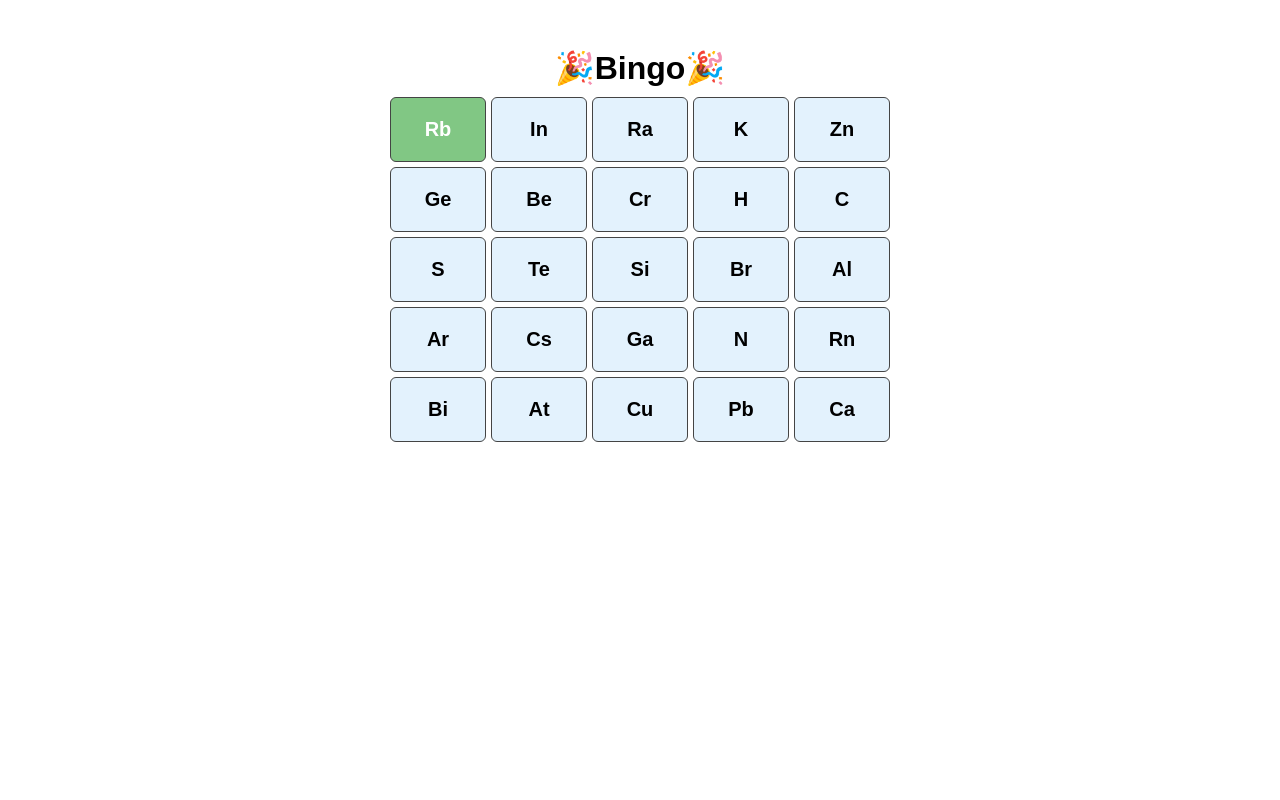
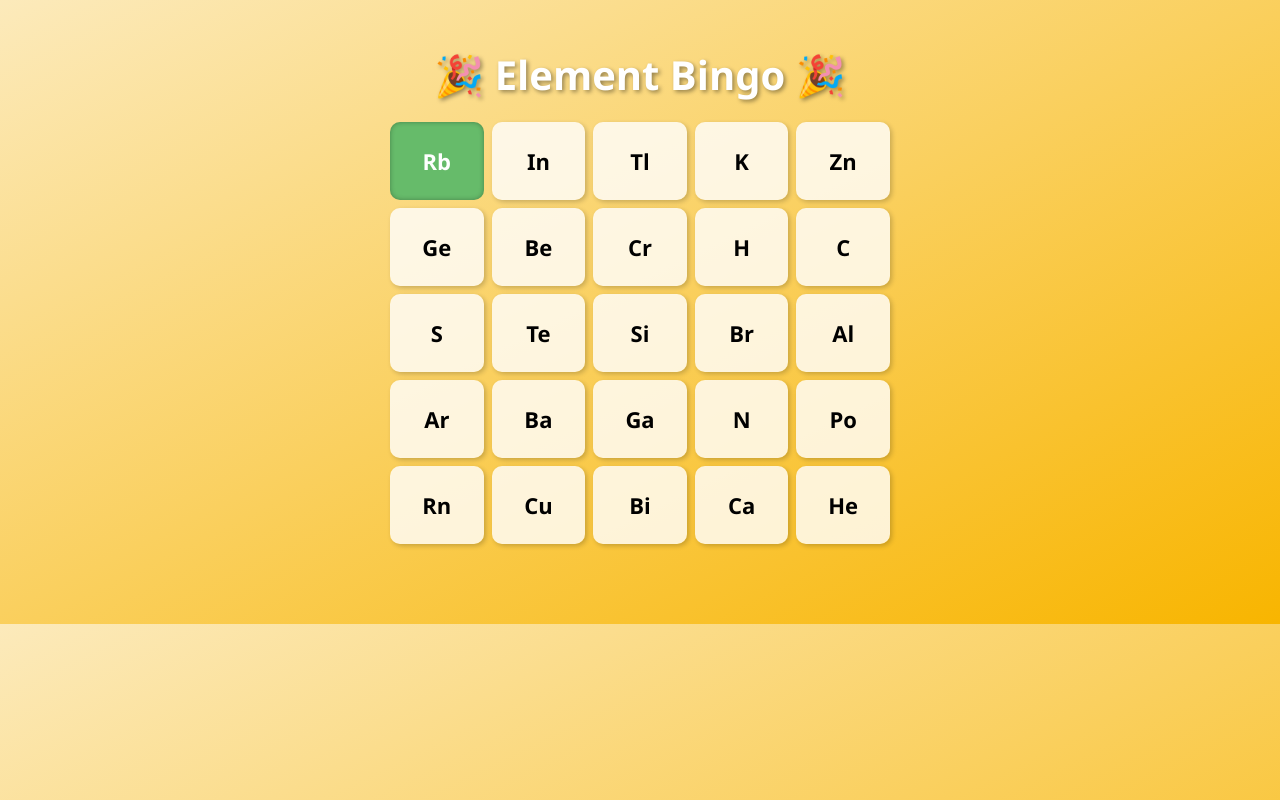
Before and after one commit to zzman123654-stack/bigo, a plain HTML site: page index(2).html in a window 1280 px wide. Both pictures are taken after a click on the element "Rb". Drawn offline with Linux system fonts and the light colour scheme.

Commit message:
Update index(2).html

```diff
--- a/index(2).html
+++ b/index(2).html
@@ -6,47 +6,78 @@
   <title>Element Bingo</title>
   <style>
     body {
-      font-family: Arial, sans-serif;
+      font-family: 'Segoe UI', sans-serif;
       text-align: center;
       padding: 20px;
+      background: linear-gradient(to bottom right, #fceabb, #f8b500);
+      margin: 0;
     }
+
     h1 {
-      margin-bottom: 10px;
+      font-size: 2.5rem;
+      margin-bottom: 20px;
+      color: #ffffff;
+      text-shadow: 2px 2px 4px rgba(0,0,0,0.4);
     }
+
     #bingo {
       display: grid;
       grid-template-columns: repeat(5, 1fr);
-      gap: 5px;
+      gap: 8px;
       max-width: 500px;
-      margin: 0 auto 20px;
+      margin: 0 auto;
     }
+
     .cell {
-      border: 1px solid #444;
-      padding: 20px;
-      font-size: 20px;
-      background-color: #e3f2fd;
-      border-radius: 6px;
+      border-radius: 10px;
+      padding: 24px;
+      font-size: 22px;
       font-weight: bold;
+      background-color: #ffffffcc;
       cursor: pointer;
+      transition: all 0.2s ease;
+      box-shadow: 2px 2px 5px rgba(0,0,0,0.2);
       user-select: none;
-      transition: background-color 0.3s;
     }
+
+    .cell:hover {
+      background-color: #d1c4e9;
+    }
+
     .selected {
-      background-color: #81c784 !important;
+      background-color: #66bb6a !important;
       color: white;
+      box-shadow: inset 0 0 5px rgba(0,0,0,0.3);
     }
+
     #message {
-      font-size: 20px;
+      font-size: 2rem;
       font-weight: bold;
-      color: green;
-      margin-top: 10px;
-      min-height: 28px;
+      color: #ffffff;
+      margin-top: 20px;
+      text-shadow: 2px 2px 6px rgba(0,0,0,0.5);
+      min-height: 40px;
+    }
+
+    @media (max-width: 600px) {
+      .cell {
+        padding: 16px;
+        font-size: 18px;
+      }
+
+      #bingo {
+        max-width: 90%;
+      }
+
+      h1 {
+        font-size: 2rem;
+      }
     }
   </style>
 </head>
 <body>
 
-  <h1> 🎉Bingo🎉 </h1>
+  <h1>🎉 Element Bingo 🎉</h1>
   <div id="bingo"></div>
   <div id="message"></div>
 
@@ -55,8 +86,9 @@
     "H", "He", "Li", "Be", "B", "C", "N", "O", "F", "Ne",
     "Na", "Mg", "Al", "Si", "P", "S", "Cl", "Ar", "K", "Ca",
     "Sc", "Ti", "V", "Cr", "Mn", "Fe", "Co", "Ni", "Cu", "Zn",
-    "Ga", "Ge", "As", "Se", "Br", "Kr","Rb","Sr","In","Sn","Sb","Te","I"
-    ,"I","Xe","Cs","Ba","Fr","Ra","Tl","Pb","Bi","Po","At","Rn"
+    "Ga", "Ge", "As", "Se", "Br", "Kr", "Rb", "Sr", "In", "Sn",
+    "Sb", "Te", "I", "Xe", "Cs", "Ba", "Fr", "Ra", "Tl", "Pb",
+    "Bi", "Po", "At", "Rn"
   ];
 
   let selectedCells = [];
@@ -102,33 +134,21 @@
   }
 
   function checkBingo() {
-    // ตรวจ row
+    // แถว
     for (let i = 0; i < 5; i++) {
       if (selectedCells[i].every(v => v)) return true;
     }
-
-    // ตรวจ column
+    // คอลัมน์
     for (let j = 0; j < 5; j++) {
-      let colFull = true;
-      for (let i = 0; i < 5; i++) {
-        if (!selectedCells[i][j]) {
-          colFull = false;
-          break;
-        }
-      }
-      if (colFull) return true;
+      if ([0,1,2,3,4].every(i => selectedCells[i][j])) return true;
     }
-
-    // ตรวจทแยงซ้ายบน-ขวาล่าง
+    // ทแยงมุม
     if ([0,1,2,3,4].every(i => selectedCells[i][i])) return true;
-
-    // ตรวจทแยงขวาบน-ซ้ายล่าง
     if ([0,1,2,3,4].every(i => selectedCells[i][4 - i])) return true;
 
     return false;
   }
 
-  // สุ่มตารางตอนโหลดหน้าเพจครั้งแรก
   generateBingo();
 </script>
 
```
